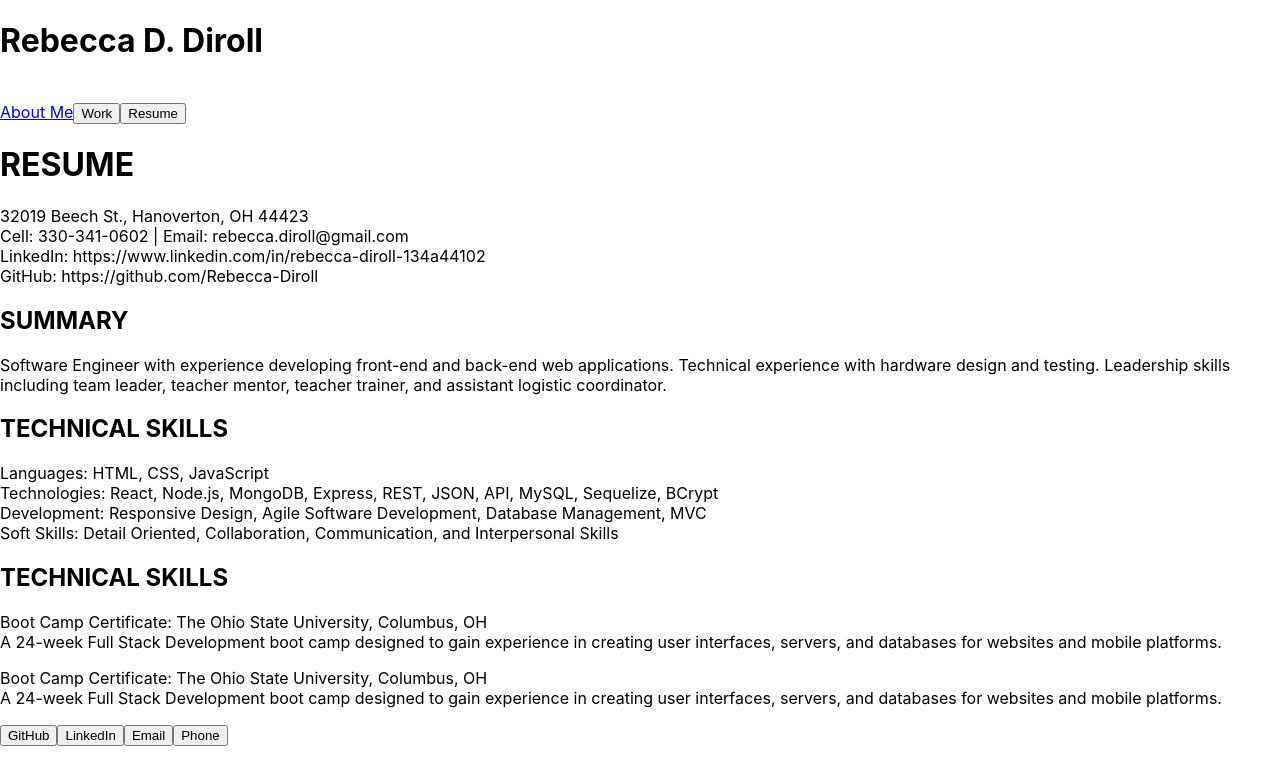
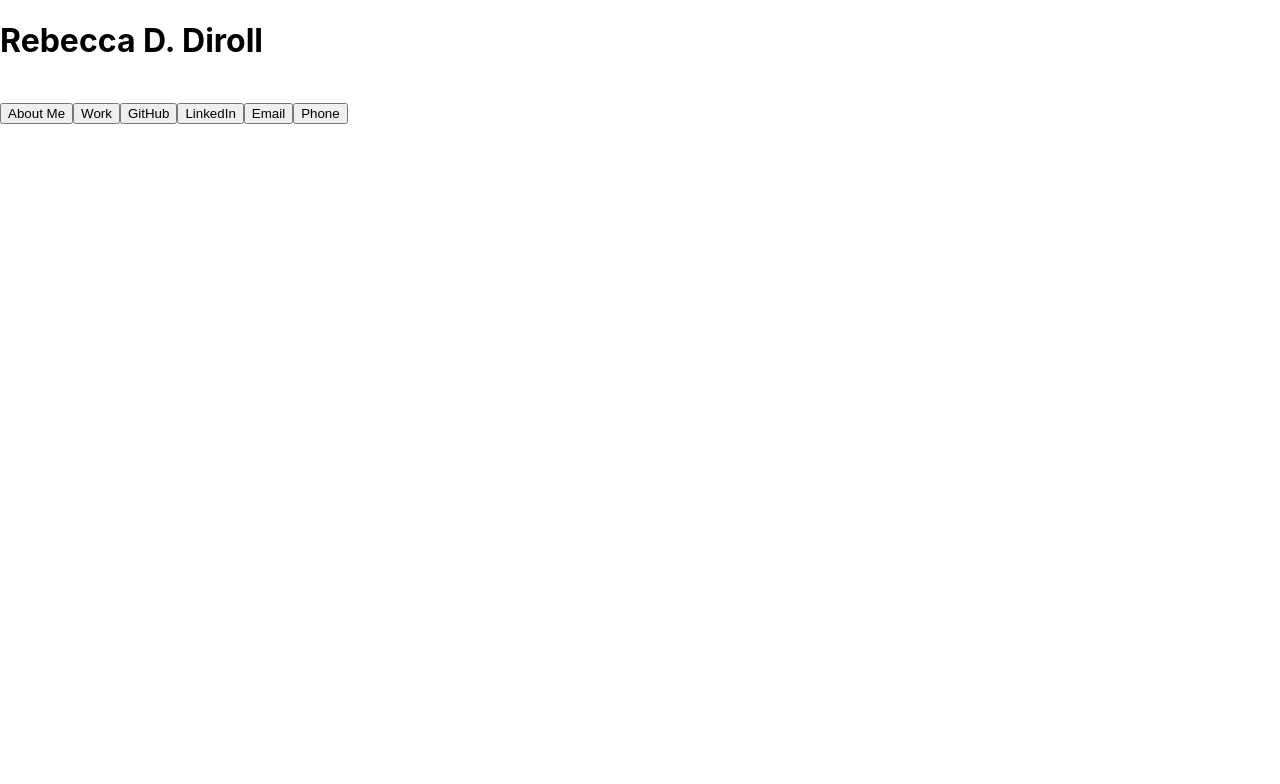
Before and after one commit to Rebecca-Diroll/20-React-Portfolio, a React (Create React App) app: page /contact in a window 1280 px wide. Shown: the top 784 px of the page. Built offline with nearby package versions, Linux system fonts and the light colour scheme.

Commit message:
Update all navbar buttons with links. Deleted contact/resume page

```diff
--- a/src/App.js
+++ b/src/App.js
@@ -5,7 +5,6 @@ import Footer from "./components/Footer/Footer.js"
 import { BrowserRouter as Router, Route } from "react-router-dom";
 import Home from "./pages/Home/Home.js";
 import Work from "./pages/Work/Work.js";
-import Contact from "./pages/Contact/Contact.js";
 
 function App() {
   return (
@@ -16,7 +15,6 @@ function App() {
         <NavTabs></NavTabs>
         <Route exact path="/" component={Home} />
         <Route exact path="/work" component={Work} />
-        <Route exact path="/contact" component={Contact} />
         <Footer></Footer>
       </Router>
 
--- a/src/components/NavTabs/NavTabs.js
+++ b/src/components/NavTabs/NavTabs.js
@@ -5,10 +5,8 @@ import { Link } from "react-router-dom";
 function NavTabs() {
     return (
         <navbar>
-          <Link to="/">About Me</Link>
-
-            <Link to="/work"><button>Work</button></Link>
-            <button>Resume</button>
+          <Link to="/"><button>About Me</button></Link>
+          <Link to="/work"><button>Work</button></Link>
         </navbar>
     )
 }
--- a/src/pages/Contact/Contact.js
+++ /dev/null
@@ -1,69 +0,0 @@
-import React from "react";
-
-function Contact() {
-    return (
-        <>
-            <h1>
-                RESUME
-            </h1>
-            <div>
-                32019 Beech St., Hanoverton, OH 44423
-            </div>
-            <div>
-                Cell: 330-341-0602  |  Email: rebecca.diroll@gmail.com
-            </div>
-            <div>
-                LinkedIn: https://www.linkedin.com/in/rebecca-diroll-134a44102
-            </div>
-            <div>
-                GitHub: https://github.com/Rebecca-Diroll
-            </div>
-            <h2>
-                SUMMARY
-            </h2>
-            <div>
-            Software Engineer with experience developing front-end and back-end web applications.
-            Technical experience with hardware design and testing. Leadership skills including
-            team leader, teacher mentor, teacher trainer, and assistant logistic coordinator.
-            </div>
-            <h2>
-                TECHNICAL SKILLS
-            </h2>
-            <div>
-                Languages: HTML, CSS, JavaScript
-            </div>
-            <div>
-                Technologies: React, Node.js, MongoDB, Express, REST, JSON, API, MySQL, Sequelize, BCrypt
-            </div>
-            <div>
-                Development: Responsive Design, Agile Software Development, Database Management, MVC
-            </div>
-            <div>
-                Soft Skills: Detail Oriented, Collaboration, Communication, and Interpersonal Skills
-            </div>
-            <h2>
-            TECHNICAL SKILLS
-            </h2>
-            <p>
-                <div>
-                    Boot Camp Certificate: The Ohio State University, Columbus, OH
-                </div>
-                <div>
-                    A 24-week Full Stack Development boot camp designed to gain experience in creating
-                    user interfaces, servers, and databases for websites and mobile platforms.
-                </div>
-            </p>
-            <p>
-                <div>
-                    Boot Camp Certificate: The Ohio State University, Columbus, OH
-                </div>
-                <div>
-                    A 24-week Full Stack Development boot camp designed to gain experience in creating
-                    user interfaces, servers, and databases for websites and mobile platforms.
-                </div>
-            </p>
-        </>
-    )
-}
-
-export default Contact;
```
